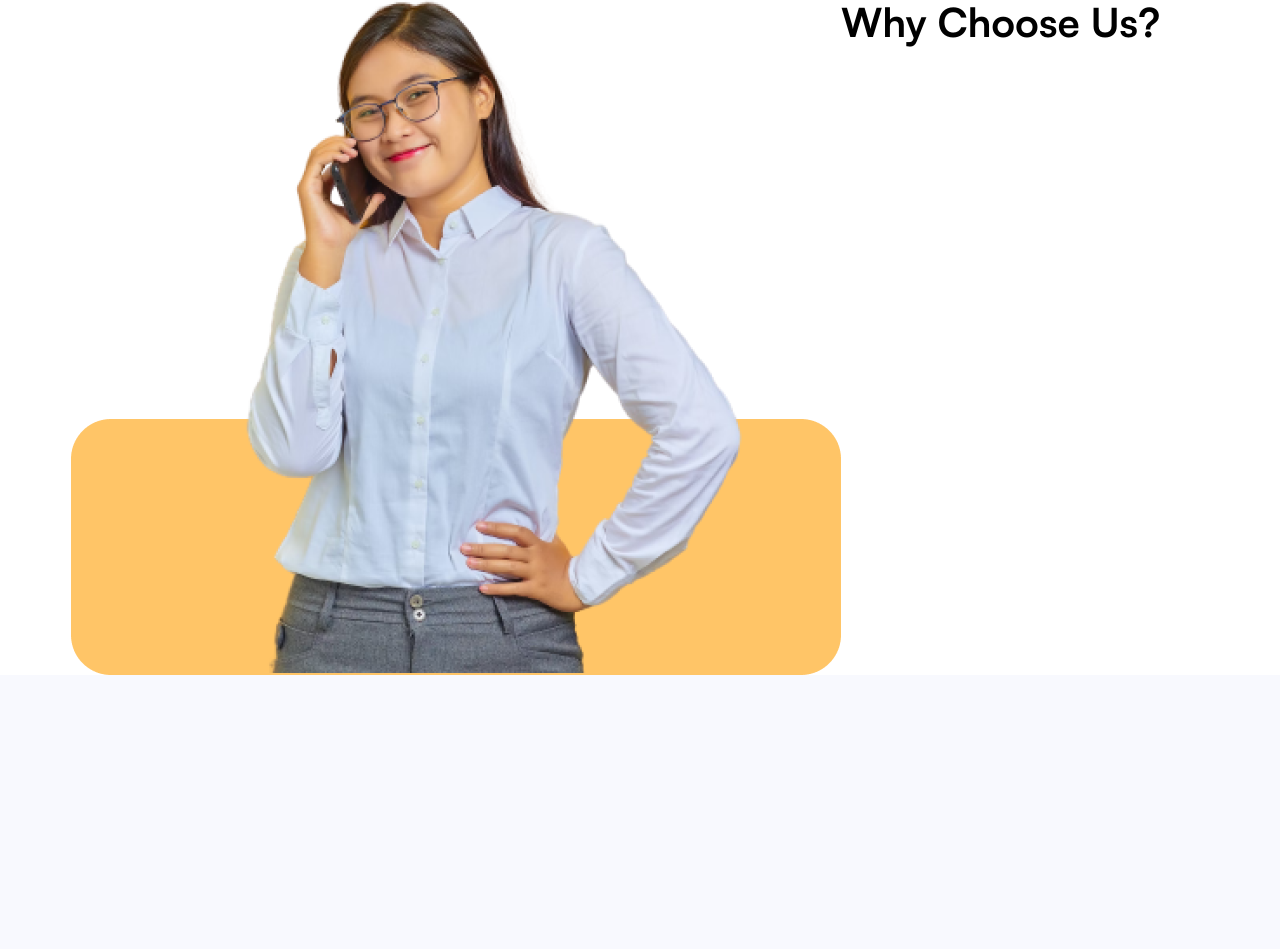
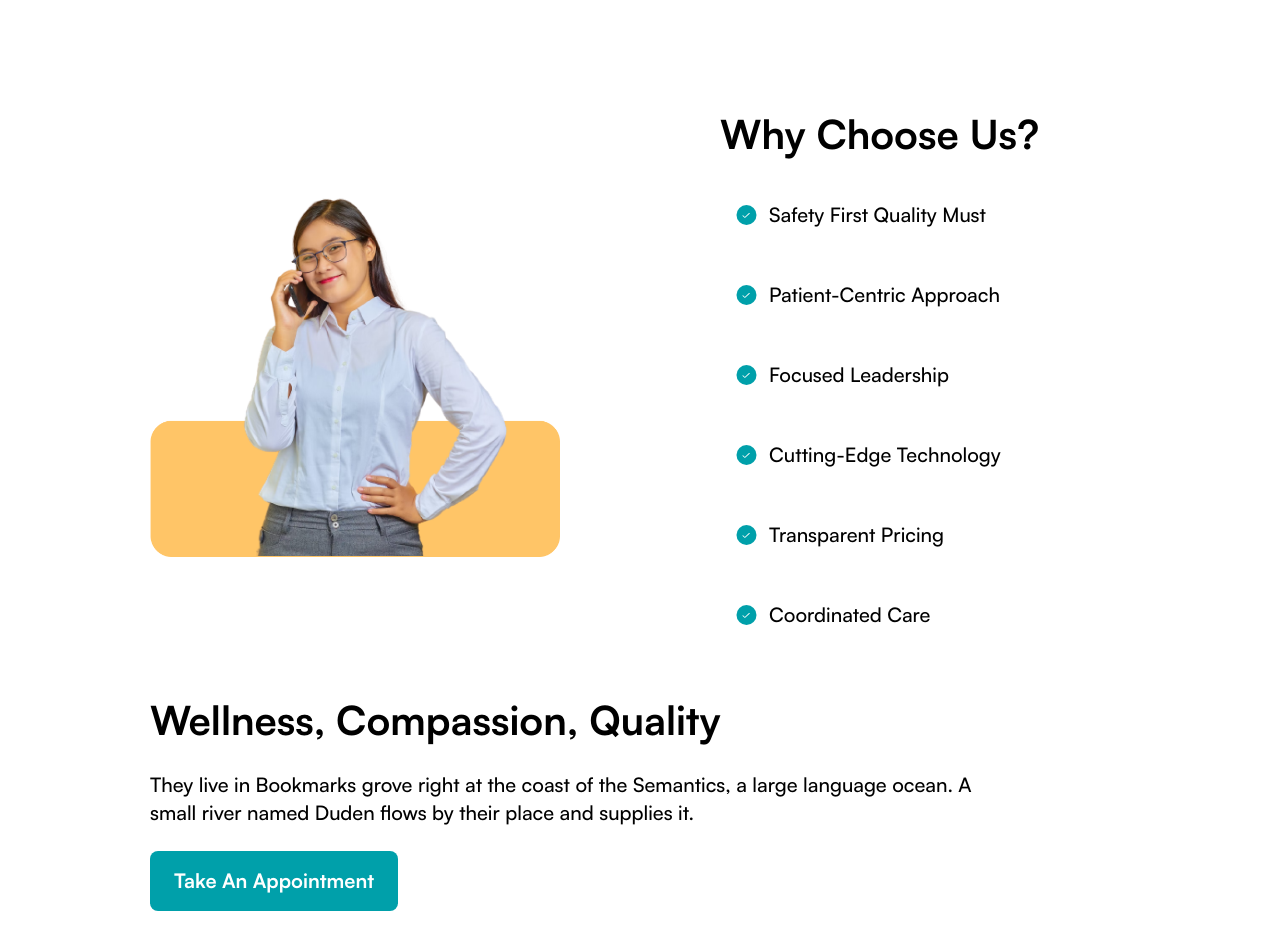
Before and after one commit to SAADIQBAL19114/msi-health, a React (Create React App) app: page / in a window 1280 px wide. Shown: the part 2145-3094 px from the top of the page. Before the commit the page ends 2820 px from the top, so only its background shows below. Built offline with nearby package versions, Linux system fonts and the light colour scheme.

Commit message:
Build the About us section

```diff
--- a/src/components/templates/AboutUs.jsx
+++ b/src/components/templates/AboutUs.jsx
@@ -2,28 +2,57 @@ import React from "react";
 import Container from "../Container";
 import Divider from "../Divider";
 import Button from "../Button";
+import { aboutUsFeature } from "../../data/aboutUsFeatures";
+import ListItem from "../ListItem";
+import Tick from "../../icons/regular/Tick";
 
 const AboutUs = () => {
   return (
     <section className="bg-white">
       <Divider Ypadding="" />
       <Container>
-        <div>
-          <div className="flex flex-row">
-            <div>
+        <div className="px-20 pb-24 pt-28">
+          <div className="flex flex-row justify-between gap-x-40">
+            <div className="flex flex-1 items-center">
               <img
                 src="/images/aboutUs.png"
                 alt="aboutusImage"
                 className="w-full"
               />
             </div>
-            <div>
+            <div className="flex-1 ">
               <h3 className="text-4.25xl leading-54 font-bold">
                 Why Choose Us?
               </h3>
+              <div className=" flex flex-col gap-y-5 pt-6">
+                {aboutUsFeature.map((data, index) => {
+                  return (
+                    <ListItem
+                      styles={"p-0"}
+                      key={index}
+                      icon={<Tick />}
+                      text={data}
+                      textStyle={"text-xl font-medium leading-7"}
+                    />
+                  );
+                })}
+              </div>
             </div>
           </div>
-          <div></div>
+          <div className="flex flex-col items-start gap-y-6 py-12">
+            <h3 className="text-4.25xl leading-54 font-bold">
+              Wellness, Compassion, Quality
+            </h3>
+            <p className="pr-28 text-xl font-medium leading-7">
+              They live in Bookmarks grove right at the coast of the Semantics,
+              a large language ocean. A small river named Duden flows by their
+              place and supplies it.
+            </p>
+            <Button
+              styles={`bg-primary py-4 px-6 text-xl font-bold leading-7  `}
+              children={"Take An Appointment"}
+            />
+          </div>
         </div>
       </Container>
     </section>
--- /dev/null
+++ b/src/data/aboutUsFeatures.js
@@ -0,0 +1,8 @@
+export const aboutUsFeature = [
+  "Safety First Quality Must",
+  "Patient-Centric Approach",
+  "Focused Leadership",
+  "Cutting-Edge Technology",
+  "Transparent Pricing",
+  "Coordinated Care",
+];
--- /dev/null
+++ b/src/icons/regular/Tick.jsx
@@ -0,0 +1,22 @@
+import React from 'react'
+
+
+const Tick = () => {
+  return (
+    <svg
+      width={21}
+      height={20}
+      viewBox="0 0 21 20"
+      fill="none"
+      xmlns="http://www.w3.org/2000/svg"
+    >
+      <circle cx="10.5" cy={10} r={10} fill="#00A0AA" />
+      <path
+        d="M13.5775 8.64727L9.14801 12.6886C9.10943 12.7239 9.06359 12.7519 9.01312 12.771C8.96264 12.7902 8.90852 12.8 8.85387 12.8C8.79921 12.8 8.7451 12.7902 8.69462 12.771C8.64415 12.7519 8.5983 12.7239 8.55973 12.6886L6.62184 10.9205C6.58321 10.8853 6.55257 10.8434 6.53166 10.7974C6.51076 10.7513 6.5 10.702 6.5 10.6521C6.5 10.6023 6.51076 10.5529 6.53166 10.5069C6.55257 10.4608 6.58321 10.419 6.62184 10.3838C6.66047 10.3485 6.70632 10.3206 6.75679 10.3015C6.80726 10.2824 6.86135 10.2726 6.91598 10.2726C6.97061 10.2726 7.0247 10.2824 7.07517 10.3015C7.12564 10.3206 7.1715 10.3485 7.21013 10.3838L8.85421 11.8838L12.9899 8.11116C13.0679 8.03999 13.1737 8 13.284 8C13.3943 8 13.5001 8.03999 13.5782 8.11116C13.6562 8.18234 13.7 8.27887 13.7 8.37953C13.7 8.48019 13.6562 8.57672 13.5782 8.6479L13.5775 8.64727Z"
+        fill="white"
+      />
+    </svg>
+  );
+}
+
+export default Tick
```
